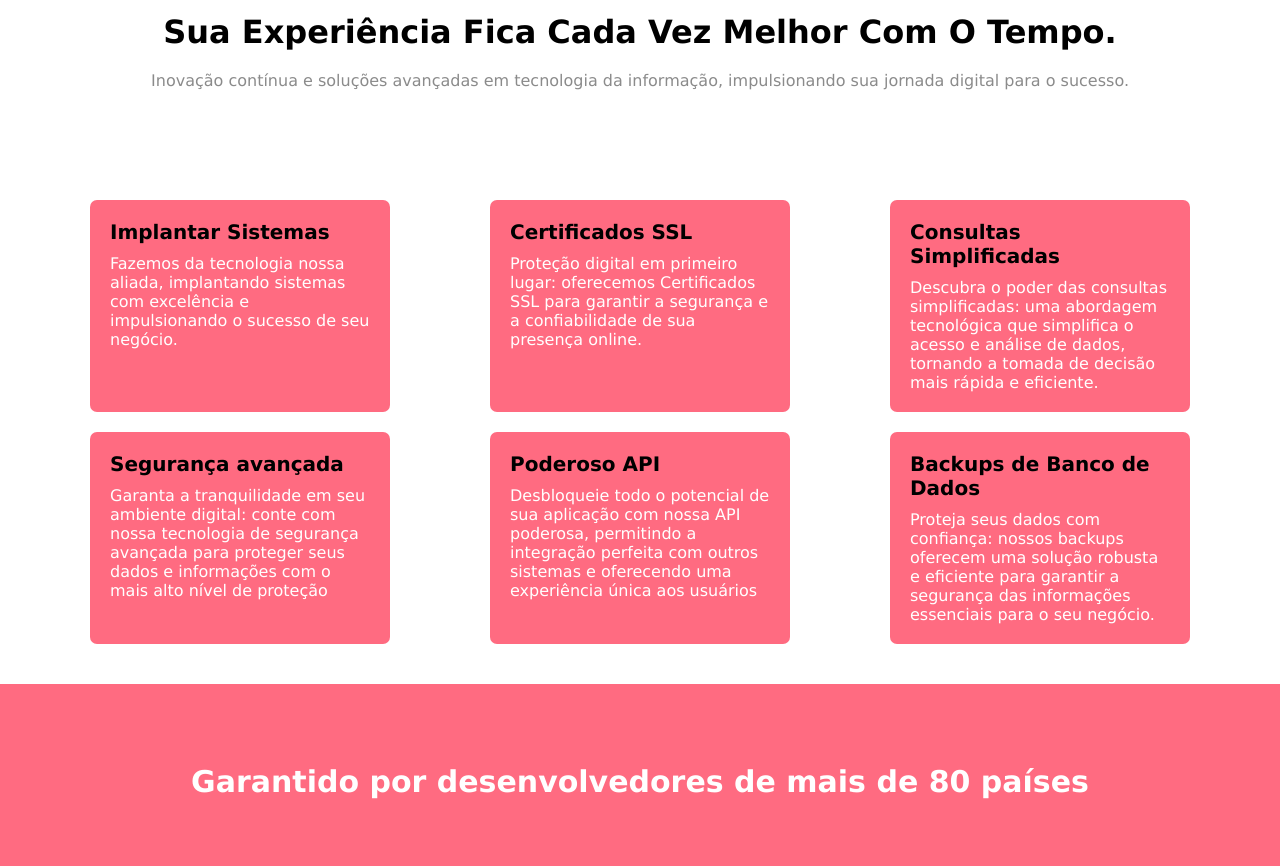
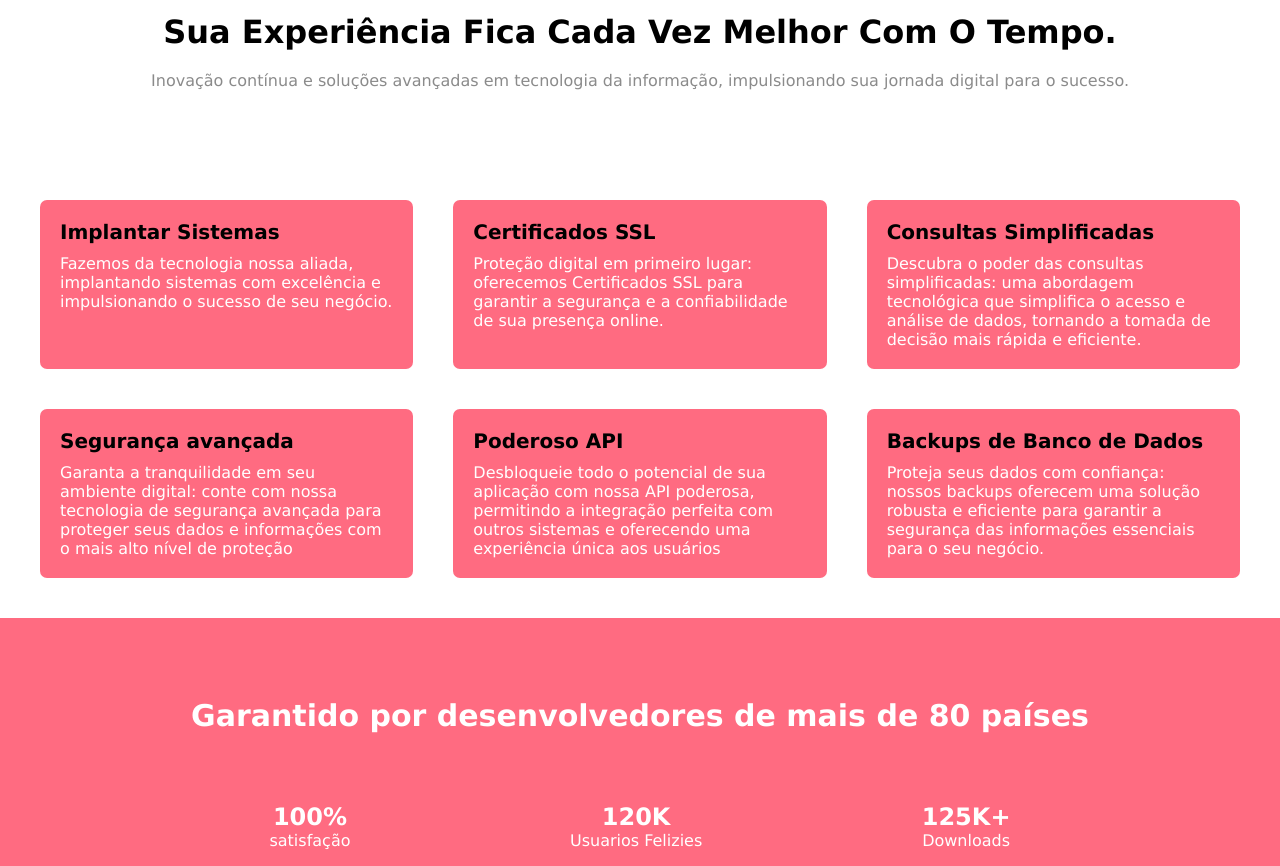
Before and after one commit to rbt731/projeto_responsivo, a plain HTML site: page index.html in a window 1280 px wide. Shown: the part 730-1596 px from the top of the page. Drawn offline with Linux system fonts and the light colour scheme.

Commit message:
atualizado os blocos mais proximos

```diff
--- a/css/style.css
+++ b/css/style.css
@@ -156,14 +156,14 @@ body{
     display: grid;
     grid-template-columns: repeat(3,1fr);
     justify-items: start;
-    row-gap: 20px;
+    gap: 40px ;
 }
 
 .conteudo-bloco1{
     background-color: #ff6b81;
     border-radius: 7px;
     padding: 20px;
-    width: 300px;
+    width: auto;
     margin: 0 auto;
 }
 
```
